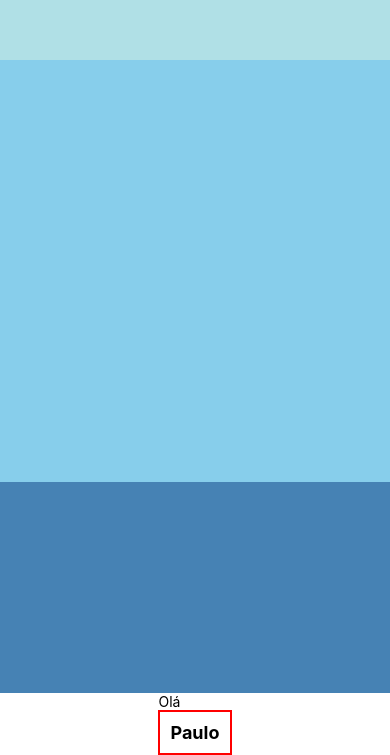
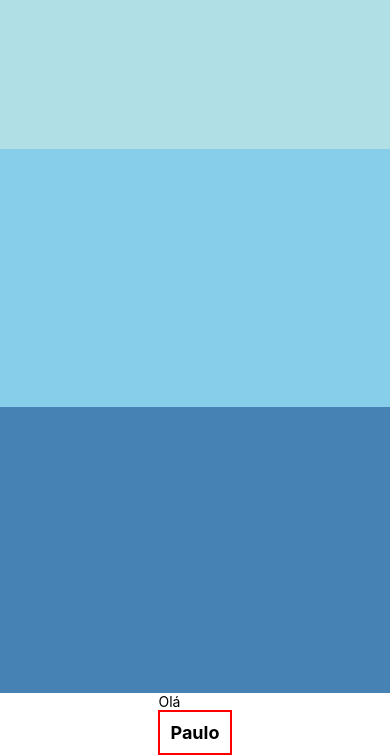
Before and after one commit to pauloesantos/React-Native-CasaDoCodigo, a React Native app: screen / in a window 390 px wide. Shown: the part 120-875 px from the top of the page. Built offline with nearby package versions, Linux system fonts and the light colour scheme.

Commit message:
Cap-06 6.8

```diff
--- a/componentes/DimensoesFixas.js
+++ b/componentes/DimensoesFixas.js
@@ -4,10 +4,11 @@ import { View } from 'react-native';
     render() {
         return (
             <View style={{width: '100%', height: '100%', flexDirection: 'column', justifyContent: 'center', alignItems: 'stretch'}}>
-                <View style={{flexGrow: 1, backgroundColor: 'powderblue'}} />
-                <View style={{flexGrow: 2, backgroundColor: 'skyblue'}} />
-                <View style={{flexGrow: 1,backgroundColor: 'steelblue'}} />
+                <View style={{flexShinrk: 1, flexBasis: 300, backgroundColor: 'powderblue'}} />
+                <View style={{flexShrink: 3, flexBasis: 300, backgroundColor: 'skyblue'}} />
+                <View style={{flexShrink: 1, flexBasis: 300, backgroundColor: 'steelblue'}} />
             </View>
+
 
         );
     }
```
